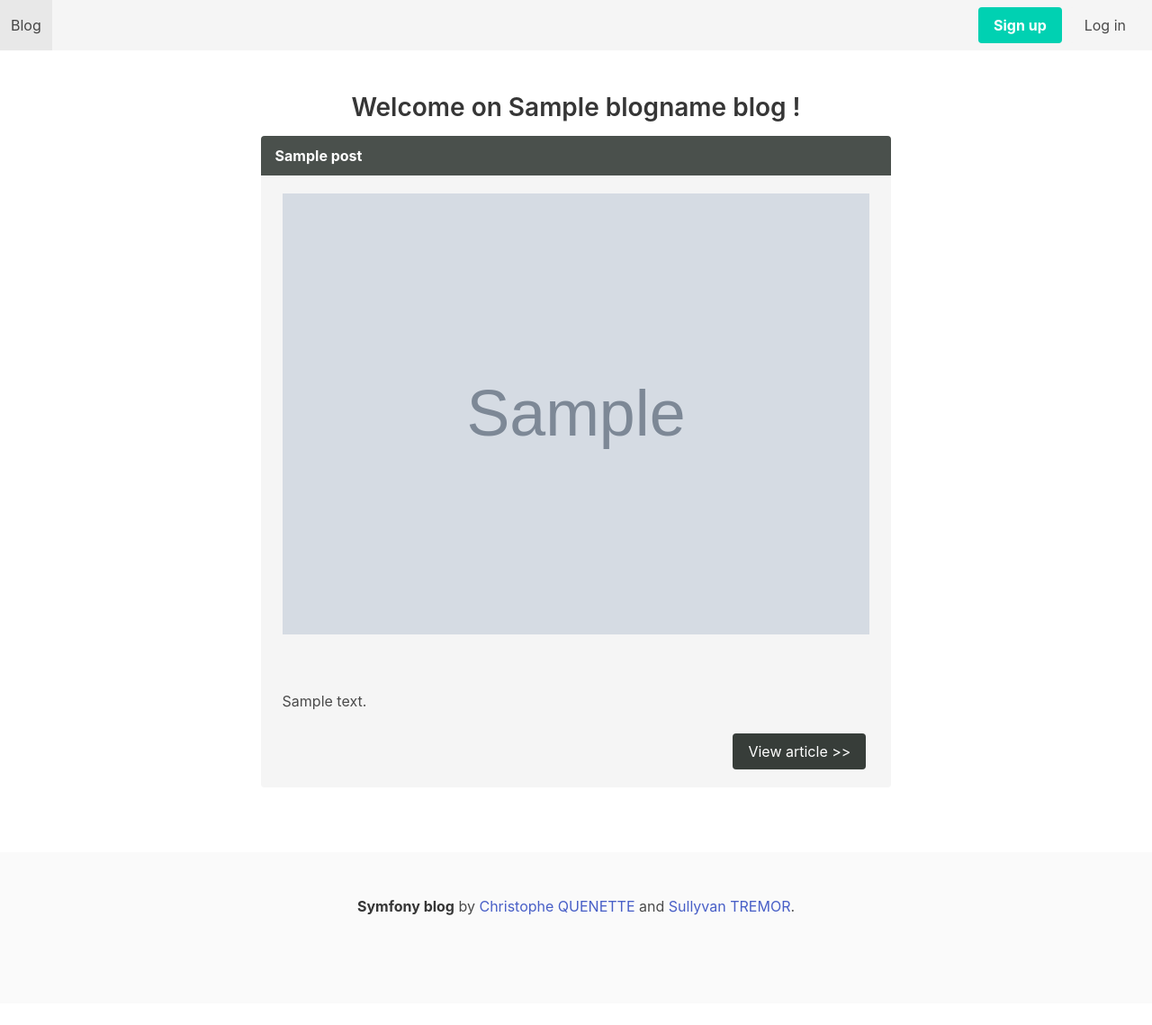
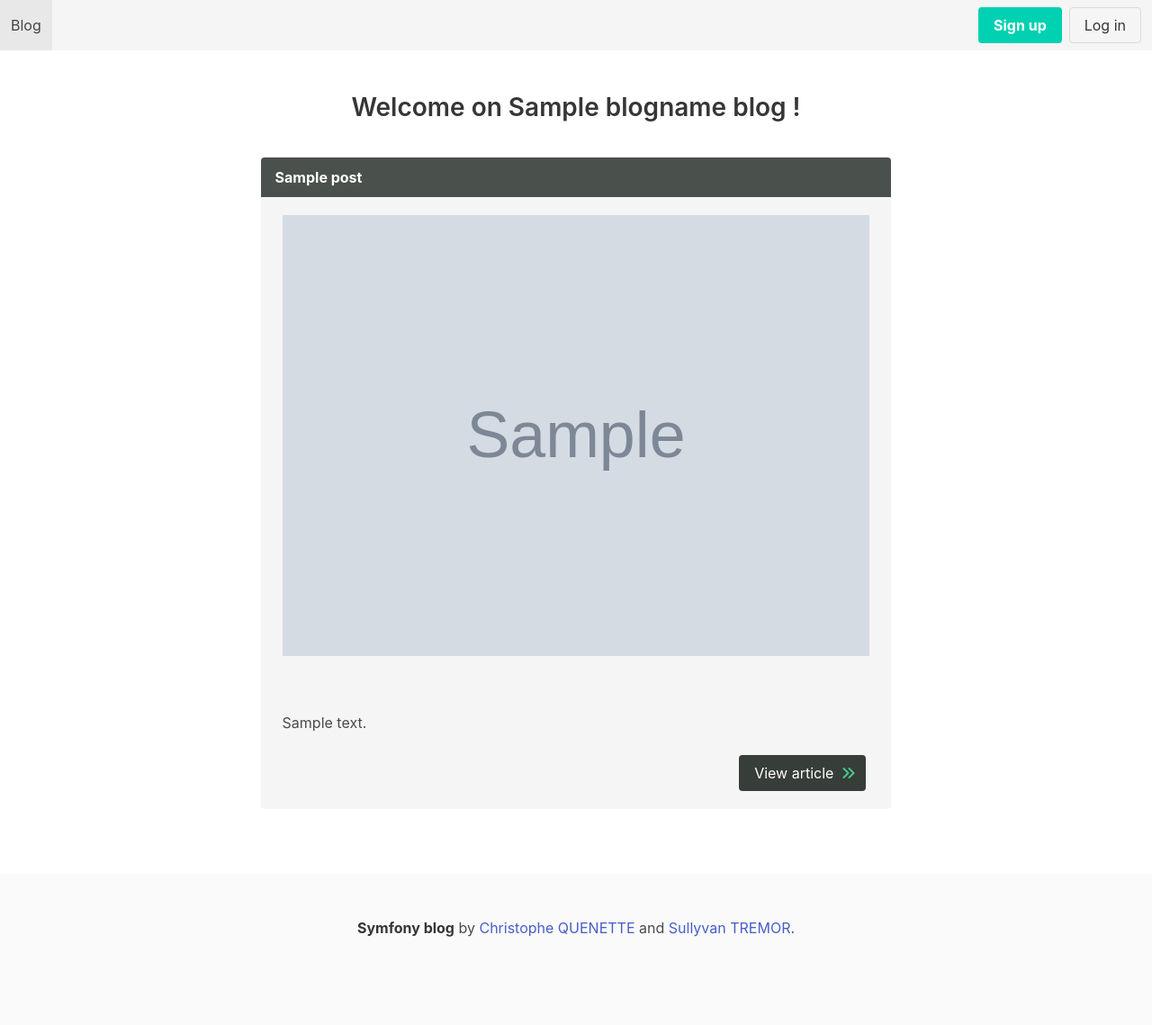
Before and after one commit to cmamon/symfony-blog, a Symfony app: template templates/post/index.html.twig in a window 1280 px wide. Shown: the whole page at 90% size. Before the commit the page ends 1017 px from the top, so only its background shows below. Run offline with Twig, Linux system fonts and the light colour scheme; the template is opened without the code that fills it: most values are stand-ins (such as "Sample title", 1, 10 or a date in 2020); grey boxes marked "Sample" are stand-in pictures; style sheets or scripts are compiled from the project's sources; some libraries are stand-ins or nearby versions.

Commit message:
Update style

```diff
--- a/composer.json
+++ b/composer.json
@@ -8,6 +8,7 @@
         "ext-iconv": "*",
         "ext-zip": "*",
         "aws/aws-sdk-php": "^3.130",
+        "debril/rss-atom-bundle": "^5.0",
         "friendsofsymfony/ckeditor-bundle": "^2.1",
         "friendsofsymfony/user-bundle": "~2.0",
         "sensio/framework-extra-bundle": "^5.1",
@@ -33,7 +34,8 @@
         "symfony/twig-pack": "^1.0",
         "symfony/validator": "4.3.*",
         "symfony/web-link": "4.3.*",
-        "symfony/yaml": "4.3.*"
+        "symfony/yaml": "4.3.*",
+        "twig/extensions": "^1.5"
     },
     "require-dev": {
         "symfony/debug-pack": "*",
--- a/config/bundles.php
+++ b/config/bundles.php
@@ -17,4 +17,5 @@ return [
     Symfony\Bundle\MakerBundle\MakerBundle::class => ['dev' => true],
     Symfony\Bundle\WebServerBundle\WebServerBundle::class => ['dev' => true],
     Twig\Extra\TwigExtraBundle\TwigExtraBundle::class => ['all' => true],
+    Debril\RssAtomBundle\DebrilRssAtomBundle::class => ['all' => true],
 ];
--- /dev/null
+++ b/config/routes/rss_atom.yaml
@@ -0,0 +1,2 @@
+rss_atom_bundle:
+    resource: "@DebrilRssAtomBundle/Resources/config/routing.yml"
--- a/config/services.yaml
+++ b/config/services.yaml
@@ -26,6 +26,11 @@ services:
 
     # add more service definitions when explicit configuration is needed
     # please note that last definitions always *replace* previous ones
+    twig.extension.text:
+        class: Twig_Extensions_Extension_Text
+        tags:
+            - { name: twig.extension }
+
     UserBundle\:
         resource: '../vendor/friendsofsymfony/user-bundle/Controller/*'
         exclude: '../vendor/friendsofsymfony/user-bundle/Controller/*'
--- a/public/css/styles.css
+++ b/public/css/styles.css
@@ -15,6 +15,21 @@ body {
     flex: 1 0 auto;
 }
 
+.grey-hover {
+    -webkit-transition-duration: 0.2s; /* Safari */
+    transition-duration: 0.2s;
+    background-color: #F5F5F5;
+    transition: all 200ms ease-out;
+}
+
+.grey-hover:hover {
+    box-shadow: 0 0 7px rgba(100, 0, 0, 0.3);
+}
+
+a.post-action {
+    text-decoration: none;
+}
+
 footer {
     flex-shrink: 0;
 }
--- a/templates/bundles/FOSUserBundle/Security/login_content.html.twig
+++ b/templates/bundles/FOSUserBundle/Security/login_content.html.twig
@@ -52,7 +52,7 @@
             </div>
             <div class="field">
                 <div class="control">
-                    <input class="button is-link" type="submit" id="_submit" name="_submit" value="{{ 'security.login.submit'|trans }}" />
+                    <input class="button is-link grey-hover" type="submit" id="_submit" name="_submit" value="{{ 'security.login.submit'|trans }}" />
                 </div>
             </div>
         </form>
--- a/templates/header.html.twig
+++ b/templates/header.html.twig
@@ -30,14 +30,14 @@
                     {% if app.user %}
                     <p>Logged in as <b>{{app.user.username}}</b> &nbsp;&nbsp;</p>
 
-                    <a class="button is-primary" href="{{ path('logout') }}">
-                        <b>Log out</b>
+                    <a class="grey-hover button is-primary" href="{{ path('logout') }}">
+                        Log out
                     </a>
                     {% elseif not app.user %}
-                    <a class="button is-primary" href="{{ path('register') }}">
+                    <a class="button grey-hover is-primary" href="{{ path('register') }}">
                         <strong>Sign up</strong>
                     </a>
-                    <a class="button is-light" href="{{ path('login') }}">
+                    <a class="button grey-hover" href="{{ path('login') }}">
                         Log in
                     </a>
                     {% endif %}
--- a/templates/home/homepage.html.twig
+++ b/templates/home/homepage.html.twig
@@ -17,7 +17,7 @@
                 <div style="overflow: auto;">
                     {% for user in users %}
                     <a
-                      class="button is-rounded is-info is-outlined"
+                      class="grey-hover button is-rounded is-info is-outlined is-family-code "
                       style="margin: 0em auto 1em;width:50%; "
                       href="{{ path('index', {'username': user.username}) }}">
                         {{user.username}}
--- a/templates/post/index.html.twig
+++ b/templates/post/index.html.twig
@@ -14,29 +14,31 @@
     <div class="columns is-mobile">
       <div class="column is-three-fifths is-offset-one-fifth">
         {% if app.user and app.user.username == blogname %}
-
             {% if posts is empty %}
-            <h4 class="subtitle">
-                You haven't any published post. Go ahead, write what's on your
+                <p class="subtitle">
+                    You haven't any published post. Go ahead, express what's on your
                     mind !
-            </h4>
+                </p>
+                <br><br>
             {% endif %}
-        <div class="field is-grouped">
+            <div class="field is-grouped is-grouped-centered">
               <p class="control">
-            <a class="button is-dark" href="{{ path('post_create') }}">
-                Write a post >>
+                <a class="button is-medium grey-hover"
+                    href="{{ path('post_create') }}">
+                    Write a post
                 </a>
               </p>
             </div>
         {% else %}
             {% if posts is empty %}
-                <h4 class="subtitle">
+                <p class="subtitle">
                     {{ blogname }} hasn't published any post yet. Come back
                     later to check if there is something new.
-                </h4>
+                </p>
             {% endif %}
         {% endif %}
 
+        <br>
         {% for post in posts %}
           <article
             class="message
@@ -58,21 +60,28 @@
 
               <p>{{ post.name }}</p>
               {% if app.user and app.user.username == blogname %}
+              <p class="buttons">
+                <a class="post-action" href="{{ path('post_pinned', {'id': post.id}) }}">
                     <span>
-                <a style="padding-right: 15px" href="{{ path('post_pinned', {'id': post.id}) }}">
                         {% if post.isPinned() %}
                         <i class="fas fa-lock"></i>
                         {% else %}
                         <i class="fas fa-lock-open"></i>
                         {% endif %}
+                    </span>
                 </a>
-                <a style="padding-right: 15px" href="{{ path('post_edit', {'id': post.id}) }}">
+                &nbsp;&nbsp;&nbsp;
+                <a class="post-action" href="{{ path('post_edit', {'id': post.id}) }}">
+                    <span>
                         <i class="fas fa-edit"></i>
+                    </span>
                 </a>
-                <a href="{{ path('post_delete', {'id': post.id}) }}">
-                  <i class="far fa-times-circle"></i>
+                &nbsp;&nbsp;
+                <a class="post-action delete"
+                    aria-label="delete"
+                    href="{{ path('post_delete', {'id': post.id}) }}">
                 </a>
-              </span>
+            </p>
               {% endif %}
             </div>
             <div class="message-body">
@@ -82,15 +91,11 @@
                 </figure>
                 {% endif %}
                 <br>
-                {{
-                    post.content|raw|striptags|length > 100 ?
-                    post.content|raw|striptags|slice(0, 100) ~ ' ...' :
-                    post.content|raw
-                }}
+                {{ post.content | raw }}
               <br><br>
 
               <div class="buttons is-right">
-                  <a class="button is-dark is-right
+                  <a class="grey-hover button is-dark is-right
                     {% if (loop.length == 1)
                     or (loop.length > 1 and post.isPinned() and posts[0].getPublicationDate() > posts[1].getPublicationDate())
                     or (( not posts[0].isPinned() ) and loop.index0 == 0)
@@ -98,7 +103,10 @@
                     is_lastness
                     {% endif %}"
                     href="{{ path('post_show', {'slug': post.slug}) }}">
-                    View article >>
+                    <span>View article</span>
+                    <span class="icon has-text-success">
+                        <i class="fas fa-angle-double-right"></i>
+                    </span>
                   </a>
               </div>
             </div>
```
Also changed, not shown: templates/bundles/FOSUserBundle/Security/login_content_ext.html.twig (+7 -1 lines), templates/home/searchBar.html.twig (indentation only), 4 other files. Lines whose indentation alone changed are shown as unchanged.
